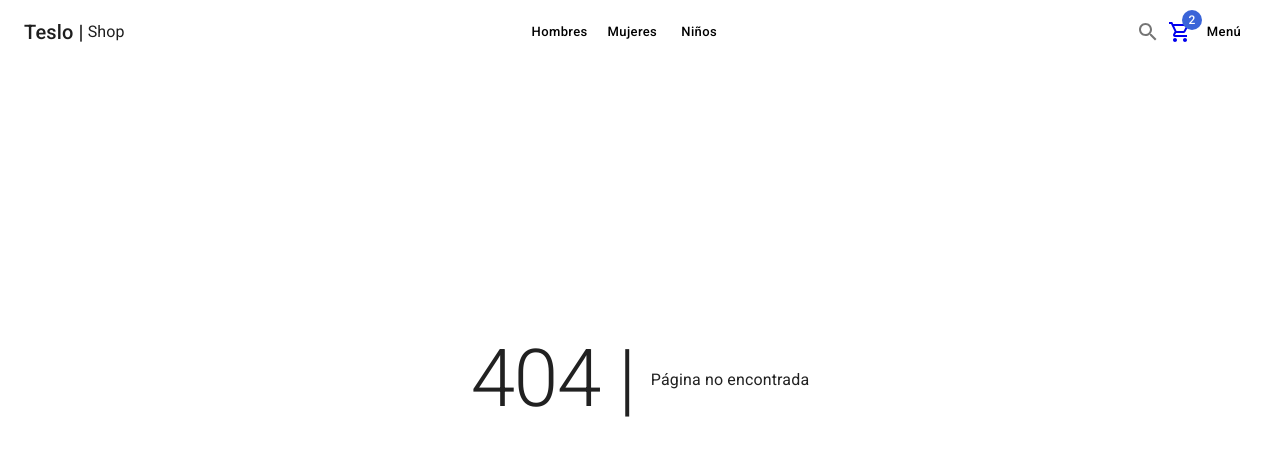
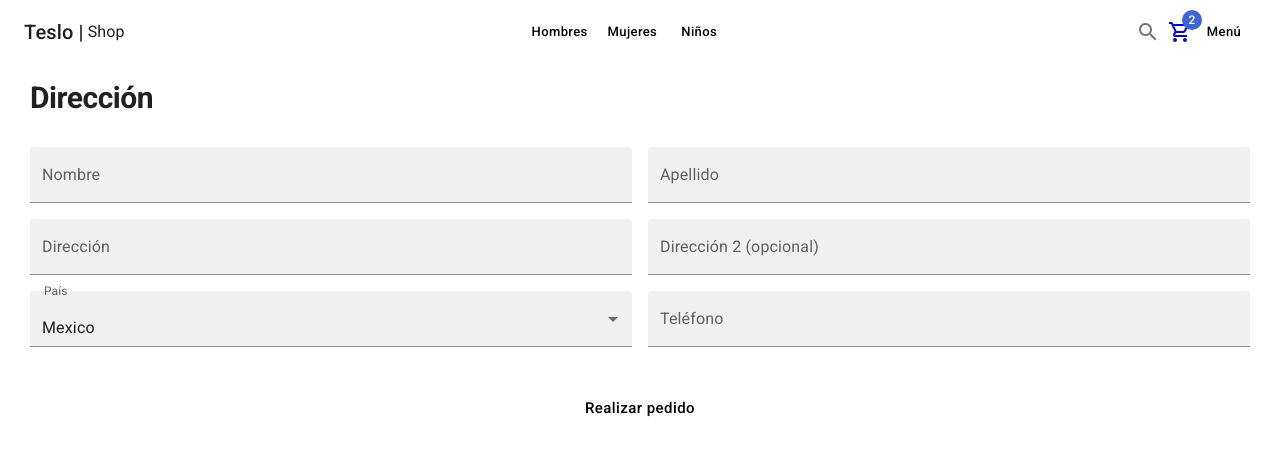
Before and after one commit to HouseCham/teslo-app, a Next.js app: page /checkout/address in a window 1280 px wide. Before the commit this address had no page. Shown: the top 456 px of the page. Built offline with nearby package versions, Linux system fonts and the light colour scheme.

Commit message:
address page first commit

```diff
--- /dev/null
+++ b/pages/checkout/address.tsx
@@ -0,0 +1,62 @@
+import React from 'react'
+import ShopLayout from '../../components/layouts/ShopLayout'
+import { Box, Button, FormControl, Grid, InputLabel, MenuItem, Select, TextField, Typography } from '@mui/material'
+
+const AddressPage = () => {
+
+    const countryList = [
+        { id: 1, name: 'Mexico' },
+        { id: 2, name: 'USA' },
+        { id: 3, name: 'El Salvador' },
+        { id: 4, name: 'Honduras' },
+    ]
+
+    return (
+        <ShopLayout title={'Dirección'} pageDescription={'Dirección de envío'} >
+            <Typography variant='h1' component={'h1'}>Dirección</Typography>
+
+            <Grid container spacing={2} marginTop={2}>
+                { /* Name and last name */}
+                <Grid item xs={12} sm={6}>
+                    <TextField label='Nombre' variant='filled' fullWidth />
+                </Grid>
+                <Grid item xs={12} sm={6}>
+                    <TextField label='Apellido' variant='filled' fullWidth />
+                </Grid>
+                { /* Address  */}
+                <Grid item xs={12} sm={6}>
+                    <TextField label='Dirección' variant='filled' fullWidth />
+                </Grid>
+                <Grid item xs={12} sm={6}>
+                    <TextField label='Dirección 2 (opcional)' variant='filled' fullWidth />
+                </Grid>
+                { /* Country */}
+                <Grid item xs={12} sm={6}>
+                    <FormControl fullWidth >
+                        <InputLabel>País</InputLabel>
+                        <Select
+                            variant='filled'
+                            label='País'
+                            value={1}
+                        >
+                            {countryList.map(country => (
+                                <MenuItem key={country.id} value={country.id}>{country.name}</MenuItem>
+                            ))}
+                        </Select>
+                    </FormControl>
+                </Grid>
+                <Grid item xs={12} sm={6}>
+                    <TextField label='Teléfono' variant='filled' fullWidth />
+                </Grid>
+            </Grid>
+
+            <Box sx={{ mt: 5 }} display={'flex'} justifyContent={'center'}>
+                <Button color='secondary' className='circular-btn' size='large'>
+                    Realizar pedido
+                </Button>
+            </Box>
+        </ShopLayout>
+    )
+}
+
+export default AddressPage
```
